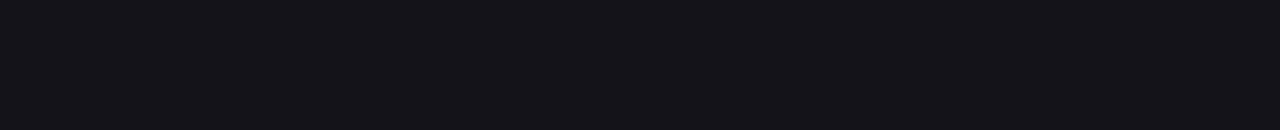
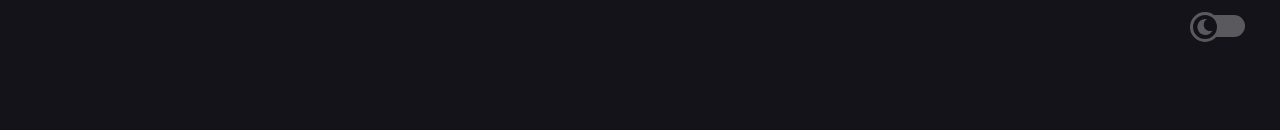
Before and after one commit to BoutValentin/e-portfolio, a Svelte app: page / in a window 1280 px wide. Shown: the top 130 px of the page. Built offline with nearby package versions, Linux system fonts and the light colour scheme.

Commit message:
Feat: add theme toggle in top

```diff
--- a/public/global.css
+++ b/public/global.css
@@ -20,9 +20,12 @@
 }
 * {
 	box-sizing: border-box;
-	transition: all 0.5s ease;
+	transition-property: color, background-color;
+	transition-duration: 0.1s, 0.3s;
+	transition-delay: 0s;
+	transition-timing-function: ease-out;
+}
 
-}
 html, body {
 	position: relative;
 	width: 100%;
--- a/src/components/Home/Home.svelte
+++ b/src/components/Home/Home.svelte
@@ -1,10 +1,26 @@
 <script>
 import ContactButton from "../../components/contact/ContactButton.svelte";
 import { DataLanguages } from "../../stores/languages";
+import Theme from "../Theme/Theme.svelte";
 import Me from "./Me.svelte";
-
+const clientHeight = window.screen.height * (6/100);
+let lasPosNow = window.scrollY
+let showTheme = lasPosNow===0;
+function scrollEvent(e){
+    const windowS = window.scrollY;
+    if (windowS > lasPosNow) showTheme = false;
+    else if (lasPosNow - windowS > clientHeight || windowS <=0 ) {
+        showTheme = true;
+    }
+    lasPosNow = windowS;
+}
+window.addEventListener('scroll', scrollEvent)
 </script>
-
+{#if showTheme}
+<div class='themecontainer'>
+    <Theme />
+</div>
+{/if}
 <section id="home">
     <Me />
     <div class="container">
@@ -16,6 +32,18 @@
 </section>
 
 <style>
+    .themecontainer {
+        z-index: 100;
+        position: fixed;
+        right: 15px;
+        top: 15px;
+        transition: all 0.3s ease;
+        opacity: 0.3;
+    }
+    .themecontainer:hover {
+        opacity: 1;
+    }
+
     section {
         margin-top: 0px;
         min-height: 100vh;
--- a/src/components/Theme/Theme.svelte
+++ b/src/components/Theme/Theme.svelte
@@ -1,23 +1,24 @@
 <script>
+import { dark } from "../../stores/theme";
+
 import Moon from "./Moon.svelte";
 import Sun from "./Sun.svelte";
 
 
-let left = true
 function handleClick() {
     const root = document.documentElement;
     const computedStyle = window.getComputedStyle(root);
     const mainFontColor =  computedStyle.getPropertyValue('--main-font-color');
     const mainBgColor =  computedStyle.getPropertyValue('--main-bg-color');
-    const shadowSkillUse = computedStyle.getPropertyValue(`--shadow-skills-${left? "light":"dark"}-theme`);
-    const strokeActiveContactPathUse = computedStyle.getPropertyValue(`--stroke-active-contact-path-${left? "light":"dark"}-theme`);
-    const strokeActiveContactSVGUse = computedStyle.getPropertyValue(`--stroke-active-contact-svg-${left? "light":"dark"}-theme`);
-    const shadowContactSVGUse = computedStyle.getPropertyValue(`--shadow-contact-svg-${left? "light":"dark"}-theme`);
-    left =  !left
+    const shadowSkillUse = computedStyle.getPropertyValue(`--shadow-skills-${$dark? "light":"dark"}-theme`);
+    const strokeActiveContactPathUse = computedStyle.getPropertyValue(`--stroke-active-contact-path-${$dark? "light":"dark"}-theme`);
+    const strokeActiveContactSVGUse = computedStyle.getPropertyValue(`--stroke-active-contact-svg-${$dark? "light":"dark"}-theme`);
+    const shadowContactSVGUse = computedStyle.getPropertyValue(`--shadow-contact-svg-${$dark? "light":"dark"}-theme`);
+    dark.set(!$dark);
     root.style.setProperty('--main-font-color', mainBgColor);
     root.style.setProperty('--main-bg-color', mainFontColor);
     root.style.setProperty('--shadow-skills-use', shadowSkillUse);
-    root.style.setProperty('--stoke-active-contact-path-use', strokeActiveContactPathUse);
+    root.style.setProperty('--stroke-active-contact-path-use', strokeActiveContactPathUse);
     root.style.setProperty('--stroke-active-contact-svg-use', strokeActiveContactSVGUse);
     root.style.setProperty('--shadow-contact-svg-use', shadowContactSVGUse);
 }
@@ -25,8 +26,8 @@
 
 <div class="container">
     <div class="background-bar">
-        <div class={`round ${left ? 'left' : 'right'}`} on:click={handleClick}>
-            {#if left }
+        <div class={`round ${$dark ? 'left' : 'right'}`} on:click={handleClick}>
+            {#if $dark }
                 <Moon />
             {:else}
                 <Sun />
--- /dev/null
+++ b/src/stores/theme.js
@@ -0,0 +1,4 @@
+import { writable } from 'svelte/store';
+
+
+export let dark = writable(true);
```
